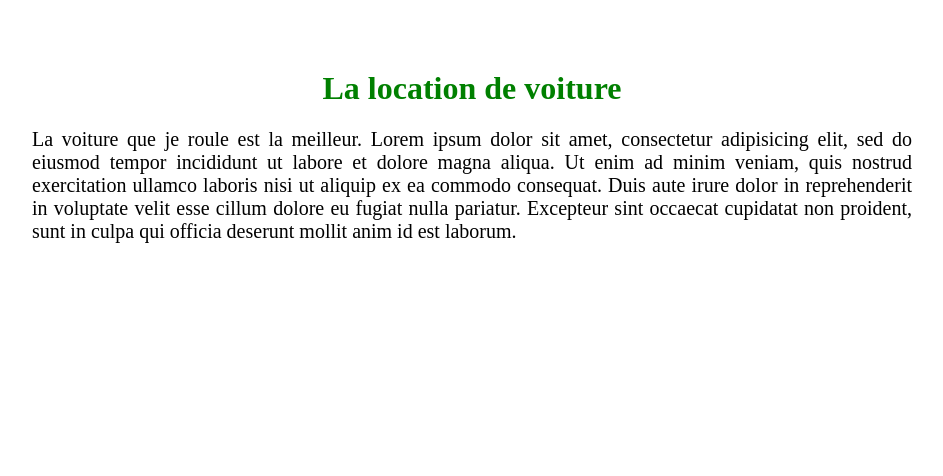
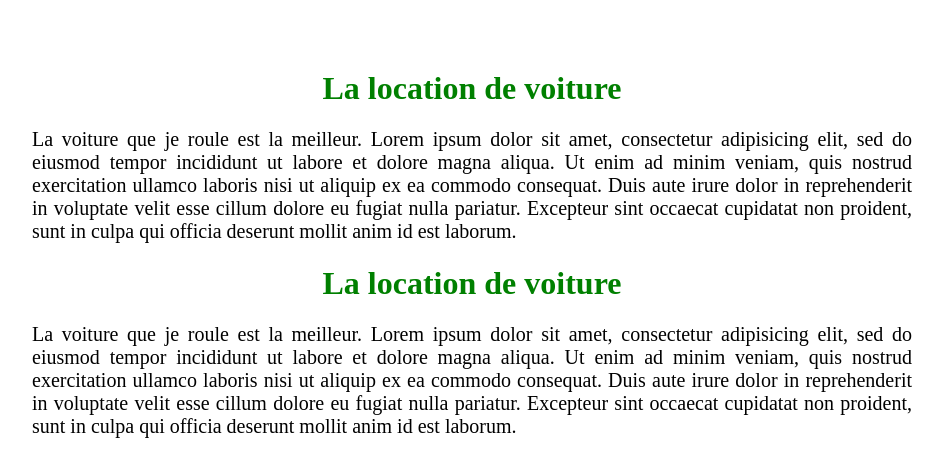
Before and after one commit to amoq18/locationVoiture_test, a plain HTML site: page index.html in a window 1280 px wide. Shown: the whole page, without its empty margins (168-1111 px from the left). Drawn offline with Linux system fonts and the light colour scheme.

Commit message:
nouveau text

```diff
--- a/index.html
+++ b/index.html
@@ -13,5 +13,13 @@
 		cillum dolore eu fugiat nulla pariatur. Excepteur sint occaecat cupidatat non
 		proident, sunt in culpa qui officia deserunt mollit anim id est laborum.</p>
 	</div>
+	<div><h1>La location de voiture</h1>
+		<p class="align">La voiture que je roule est la meilleur. Lorem ipsum dolor sit amet, consectetur adipisicing elit, sed do eiusmod
+		tempor incididunt ut labore et dolore magna aliqua. Ut enim ad minim veniam,
+		quis nostrud exercitation ullamco laboris nisi ut aliquip ex ea commodo
+		consequat. Duis aute irure dolor in reprehenderit in voluptate velit esse
+		cillum dolore eu fugiat nulla pariatur. Excepteur sint occaecat cupidatat non
+		proident, sunt in culpa qui officia deserunt mollit anim id est laborum.</p>
+	</div>
 </body>
 </html>
```
